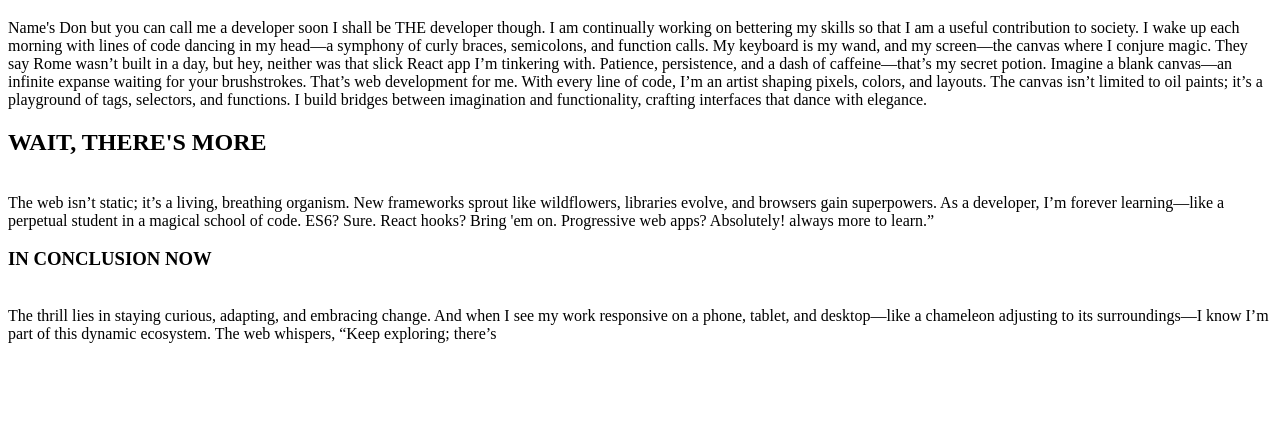
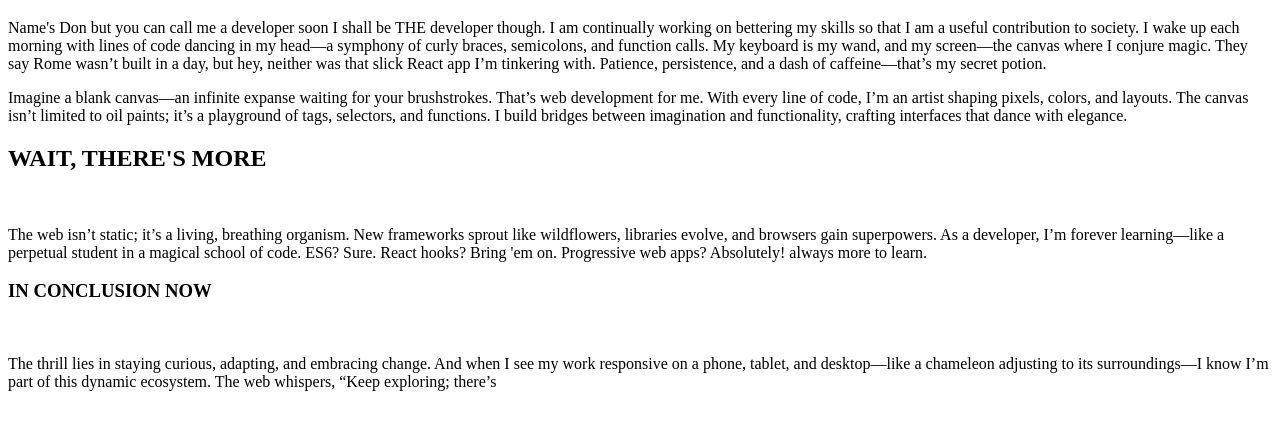
Before and after one commit to DunamisDon/My_First_Portfolio, a plain HTML site: page html_basic/index.html in a window 1280 px wide. Shown: the part 61-490 px from the top of the page. Drawn offline with Linux system fonts and the light colour scheme.

Commit message:
created index.html

```diff
--- a/html_basic/index.html
+++ b/html_basic/index.html
@@ -8,28 +8,31 @@
 </head>
 
 <body>
+    <a href="https://i.ibb.co/gTDZZT8/ALX-Logo-07.png" title="ALX Logo"></a>
     <h1>SO FIRSTLY, INTROS</h1>
-    Name's Don but you can call me a developer soon I shall be THE developer though. I am continually working on
+    <p>Name's Don but you can call me a developer soon I shall be THE developer though. I am continually working on
         bettering my skills so that I am a useful contribution to society. I wake up each morning with lines of code dancing
         in my head—a symphony of curly braces, semicolons, and function calls. My keyboard is my wand, and my screen—the
         canvas where I conjure magic. They say Rome wasn’t built in a day, but hey, neither was that slick React app I’m
-    tinkering with. Patience, persistence, and a dash of caffeine—that’s my secret potion.
+        tinkering with. Patience, persistence, and a dash of caffeine—that’s my secret potion.</p>
 
-    Imagine a blank canvas—an infinite expanse waiting for your brushstrokes. That’s web development for me. With every
+    <p>Imagine a blank canvas—an infinite expanse waiting for your brushstrokes. That’s web development for me. With every
         line of code, I’m an artist shaping pixels, colors, and layouts. The canvas isn’t limited to oil paints; it’s a
         playground of tags, selectors, and functions. I build bridges between imagination and functionality, crafting
-    interfaces that dance with elegance.
+        interfaces that dance with elegance.</p>
 
     <h2>WAIT, THERE'S MORE</h2><br>
-    The web isn’t static; it’s a living, breathing organism. New frameworks sprout like wildflowers, libraries evolve,
+    <p>The web isn’t static; it’s a living, breathing organism. New frameworks sprout like wildflowers, libraries evolve,
         and browsers gain superpowers. As a developer, I’m forever learning—like a perpetual student in a magical school of
         code. ES6? Sure. React hooks? Bring 'em on. Progressive web apps? Absolutely!
-    always more to learn.”
+        always more to learn.</p>
 
     <h3>IN CONCLUSION NOW</h3><br>
+    <p>
         The thrill lies in staying curious,
     adapting, and embracing change. And when I see my work responsive on a phone, tablet, and desktop—like a chameleon
     adjusting to its surroundings—I know I’m part of this dynamic ecosystem. The web whispers, “Keep exploring; there’s
+    </p>
 </body>
 
 </html>
```
Lines whose indentation alone changed are shown as unchanged.
